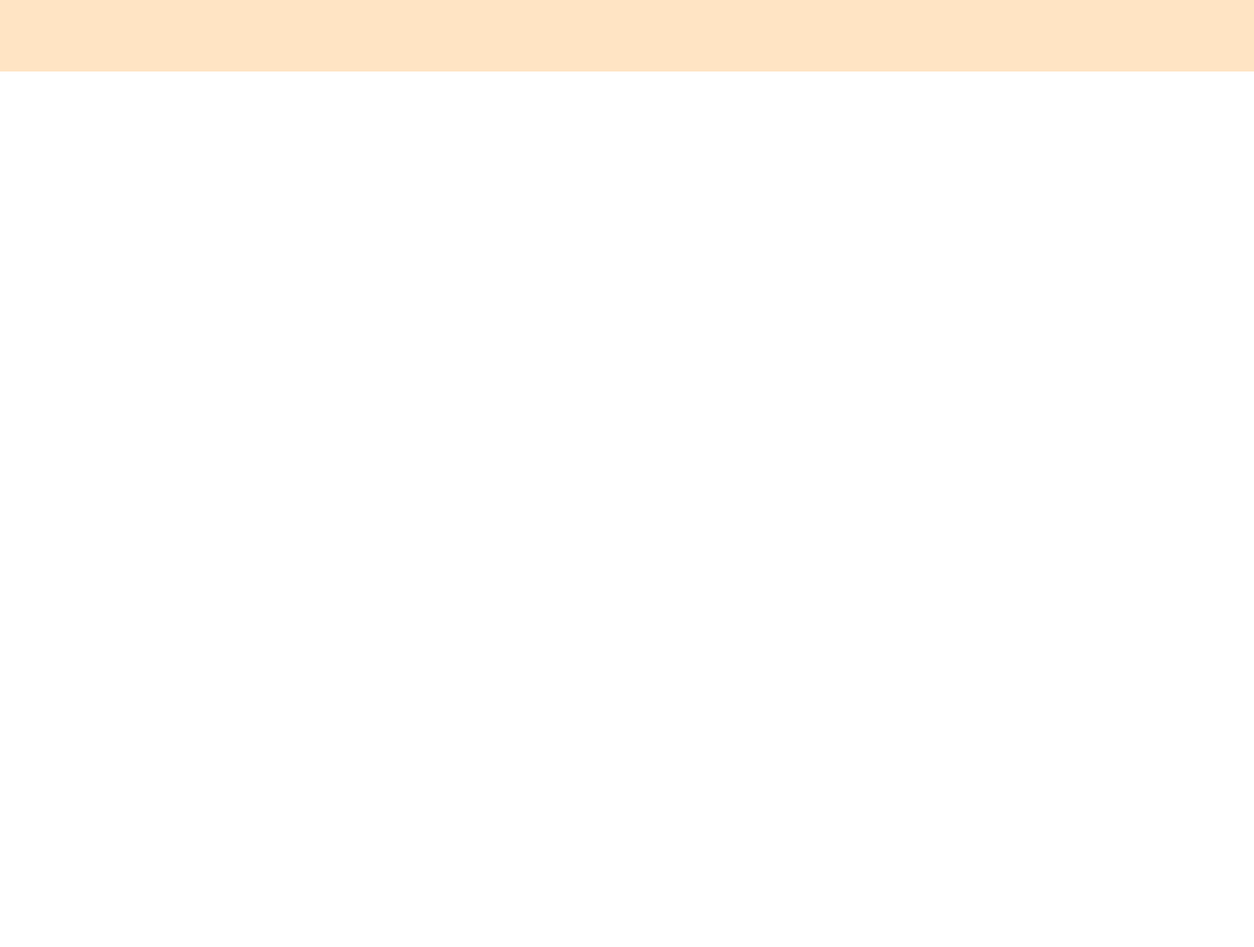
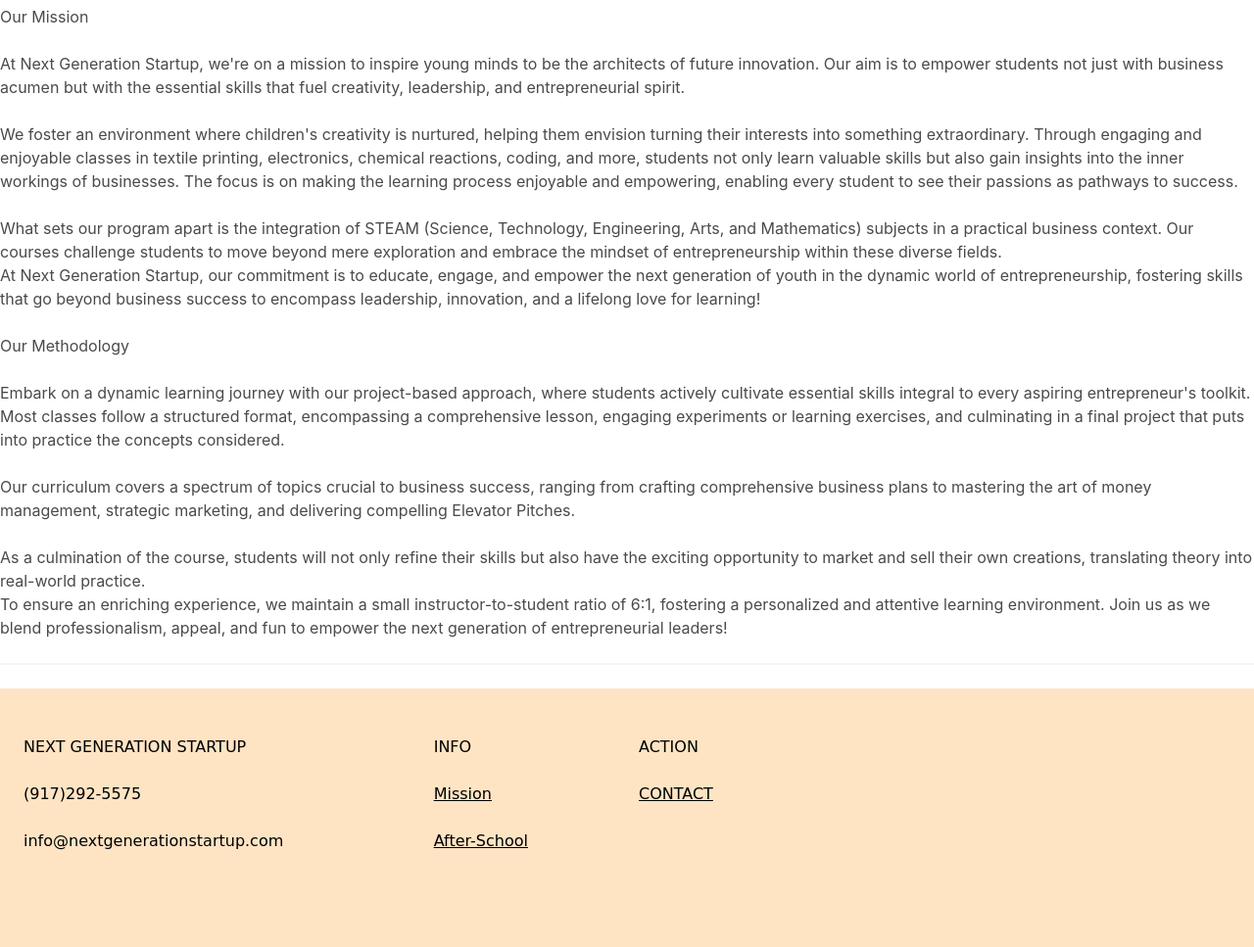
Before and after one commit to Lizmrh/NextGenStartup, a Django app: page /about/OurMission in a window 1280 px wide. Shown: the part 465-1432 px from the top of the page at 98% size. Before the commit the page ends 538 px from the top, so only its background shows below. Run offline with Django 4.2, Linux system fonts and the light colour scheme.

Commit message:
updated about  our mission page including image, but needs css update from the pro

```diff
--- a/main_app/templates/About_OurMission.html
+++ b/main_app/templates/About_OurMission.html
@@ -2,6 +2,29 @@
 {% block title %}Our Mission{% endblock %}
 {%block content%}
     <body>
-        <h1 class="title pt-5">Our Mission</h1>
+        <div>
+            <img src="https://i.ibb.co/m6WxVNH/IMG-0001-1.jpg">
+        </div>
+        <h1 class="major-title">Our Mission</h1>
+    <br>
+    <div class="paragraph">
+        <p>At Next Generation Startup, we're on a mission to inspire young minds to be the architects of future innovation. Our aim is to empower students not just with business acumen but with the essential skills that fuel creativity, leadership, and entrepreneurial spirit.</p>
+        <br>
+        <p>We foster an environment where children's creativity is nurtured, helping them envision turning their interests into something extraordinary. Through engaging and enjoyable classes in textile printing, electronics, chemical reactions, coding, and more, students not only learn valuable skills but also gain insights into the inner workings of businesses. The focus is on making the learning process enjoyable and empowering, enabling every student to see their passions as pathways to success.</p>
+        <br>
+        <p>What sets our program apart is the integration of STEAM (Science, Technology, Engineering, Arts, and Mathematics) subjects in a practical business context. Our courses challenge students to move beyond mere exploration and embrace the mindset of entrepreneurship within these diverse fields.</p>
+        <p>At Next Generation Startup, our commitment is to educate, engage, and empower the next generation of youth in the dynamic world of entrepreneurship, fostering skills that go beyond business success to encompass leadership, innovation, and a lifelong love for learning! </p>
+    </div>
+    <br>
+    <h1 class="major-title">Our Methodology</h1>
+    <br>
+    <div class="paragraph">
+        <p>Embark on a dynamic learning journey with our project-based approach, where students actively cultivate essential skills integral to every aspiring entrepreneur's toolkit. Most classes follow a structured format, encompassing a comprehensive lesson, engaging experiments or learning exercises, and culminating in a final project that puts into practice the concepts considered.</p>
+        <br>
+        <p>Our curriculum covers a spectrum of topics crucial to business success, ranging from crafting comprehensive business plans to mastering the art of money management, strategic marketing, and delivering compelling Elevator Pitches.</p>
+        <br>
+        <p>As a culmination of the course, students will not only refine their skills but also have the exciting opportunity to market and sell their own creations, translating theory into real-world practice.</p>
+        <p>To ensure an enriching experience, we maintain a small instructor-to-student ratio of 6:1, fostering a personalized and attentive learning environment. Join us as we blend professionalism, appeal, and fun to empower the next generation of entrepreneurial leaders!</p>
+    </div>
 
 {%endblock%}
```
